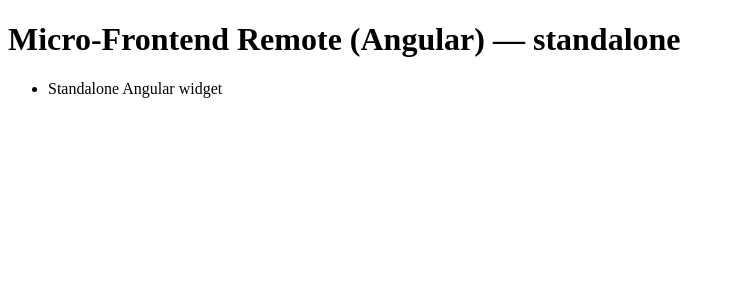
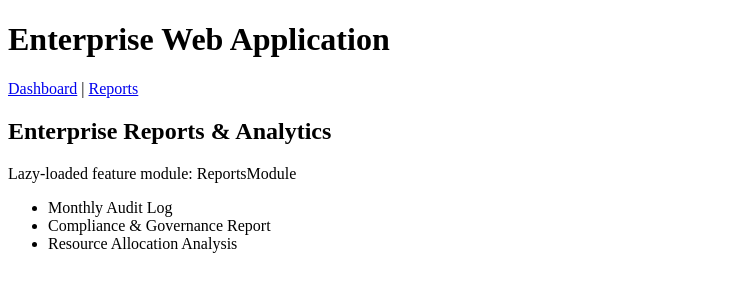
Before and after one commit to Mohammed-shihaf/TD_Frontend_angularjs, an Angular app: page /reports in a window 1280 px wide. Shown: the top 300 px of the page, without its empty margins (0-735 px from the left). Built offline with nearby package versions, Linux system fonts and the light colour scheme; no server answers.

Commit message:
feat(enterprise): add enterprise_angularjs18 branch with lazy-loaded feature modules

```diff
--- a/src/app/app.component.html
+++ b/src/app/app.component.html
@@ -1,4 +1,12 @@
-<h1>{{ title }}</h1>
-<ul>
-  <li *ngFor="let w of widgets">{{ w.label }}</li>
-</ul>
+<div class="enterprise-shell">
+  <header class="enterprise-header">
+    <h1>{{ title }}</h1>
+    <nav>
+      <a routerLink="/dashboard" routerLinkActive="active">Dashboard</a> |
+      <a routerLink="/reports" routerLinkActive="active">Reports</a>
+    </nav>
+  </header>
+  <main class="enterprise-content">
+    <router-outlet></router-outlet>
+  </main>
+</div>
--- a/src/app/app.component.ts
+++ b/src/app/app.component.ts
@@ -1,34 +1,14 @@
-import { Component, OnInit } from '@angular/core';
+import { Component } from '@angular/core';
 import { CommonModule } from '@angular/common';
-import { HttpClient, HttpClientModule } from '@angular/common/http';
+import { RouterModule } from '@angular/router';
 
-interface Widget {
-  id: number;
-  label: string;
-}
-
-// Micro-Frontend remote: in the connected TD_Microfrontend repo, this
-// build output is embedded live into the React shell via
-// <iframe src="/angular-remote/">. That React shell isn't present in
-// this single-technology repo (see TD_Frontend_reactjs's
-// microfrontend_reactjs<version> branches for the shell itself).
 @Component({
   selector: 'app-root',
   standalone: true,
-  imports: [CommonModule, HttpClientModule],
+  imports: [CommonModule, RouterModule],
   templateUrl: './app.component.html',
-  styleUrl: './app.component.css',
+  styleUrl: './app.component.css'
 })
-export class AppComponent implements OnInit {
-  title = 'Micro-Frontend Remote (Angular) — standalone';
-  widgets: Widget[] = [{ id: 1, label: 'Standalone Angular widget' }];
-
-  constructor(private http: HttpClient) {}
-
-  ngOnInit(): void {
-    this.http.get<{ widgets: Widget[] }>('/api/widgets').subscribe({
-      next: (data) => (this.widgets = data.widgets),
-      error: () => {},
-    });
-  }
+export class AppComponent {
+  title = 'Enterprise Web Application';
 }
--- a/src/app/app.config.ts
+++ b/src/app/app.config.ts
@@ -1,5 +1,10 @@
 import { ApplicationConfig, provideZoneChangeDetection } from '@angular/core';
+import { provideRouter } from '@angular/router';
+import { routes } from './app.routes';
 
 export const appConfig: ApplicationConfig = {
-  providers: [provideZoneChangeDetection({ eventCoalescing: true })]
+  providers: [
+    provideZoneChangeDetection({ eventCoalescing: true }),
+    provideRouter(routes)
+  ]
 };
--- /dev/null
+++ b/src/app/app.routes.ts
@@ -0,0 +1,13 @@
+import { Routes } from '@angular/router';
+
+export const routes: Routes = [
+  { path: '', redirectTo: 'dashboard', pathMatch: 'full' },
+  {
+    path: 'dashboard',
+    loadChildren: () => import('./features/dashboard/dashboard.module').then(m => m.DashboardModule)
+  },
+  {
+    path: 'reports',
+    loadChildren: () => import('./features/reports/reports.module').then(m => m.ReportsModule)
+  }
+];
--- /dev/null
+++ b/src/app/features/dashboard/dashboard.component.ts
@@ -0,0 +1,17 @@
+import { Component } from '@angular/core';
+
+@Component({
+  selector: 'app-dashboard',
+  template: `
+    <div class="feature-card">
+      <h2>Enterprise Executive Dashboard</h2>
+      <p>Lazy-loaded feature module: DashboardModule</p>
+      <ul>
+        <li>Active Users: 12,450</li>
+        <li>System Health: 99.98%</li>
+        <li>Quarterly Revenue: $1.2M</li>
+      </ul>
+    </div>
+  `
+})
+export class DashboardComponent {}
--- /dev/null
+++ b/src/app/features/reports/reports.component.ts
@@ -0,0 +1,17 @@
+import { Component } from '@angular/core';
+
+@Component({
+  selector: 'app-reports',
+  template: `
+    <div class="feature-card">
+      <h2>Enterprise Reports & Analytics</h2>
+      <p>Lazy-loaded feature module: ReportsModule</p>
+      <ul>
+        <li>Monthly Audit Log</li>
+        <li>Compliance & Governance Report</li>
+        <li>Resource Allocation Analysis</li>
+      </ul>
+    </div>
+  `
+})
+export class ReportsComponent {}
```
Also changed, not shown: src/app/features/dashboard/dashboard.module.ts (added, +14 -0 lines), src/app/features/reports/reports.module.ts (added, +14 -0 lines), ARCHITECTURE.txt, 2 other files (tests, documents, lock files or other folders).
